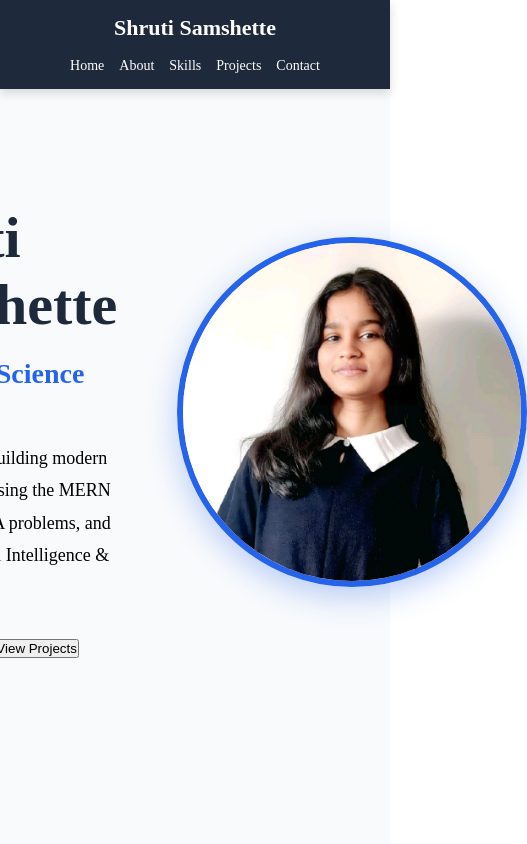
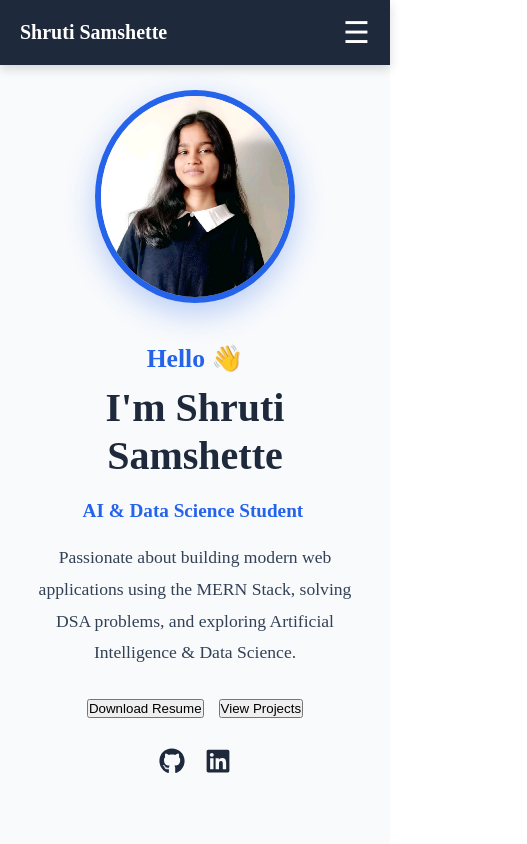
Before and after one commit to Shrutisamshette-12/portfolio-website, a React (Vite) app in the folder client/: page / in a window 390 px wide. Shown: the top 844 px of the page, 527 px wide, since content can reach past the window. Built offline with nearby package versions, Linux system fonts and the light colour scheme.

Commit message:
Making prper UI

```diff
--- a/client/src/components/Navbar.jsx
+++ b/client/src/components/Navbar.jsx
@@ -1,18 +1,56 @@
+import { useState } from "react";
+
 function Navbar() {
+  const [menuOpen, setMenuOpen] = useState(false);
+
   return (
     <nav className="navbar">
       <div className="navbar-container">
 
+        {/* Logo */}
         <div className="logo">
           <h2>Shruti Samshette</h2>
         </div>
 
-        <ul className="nav-links">
-          <li><a href="#home">Home</a></li>
-          <li><a href="#about">About</a></li>
-          <li><a href="#skills">Skills</a></li>
-          <li><a href="#projects">Projects</a></li>
-          <li><a href="#contact">Contact</a></li>
+        {/* Hamburger Menu */}
+        <div
+          className="hamburger"
+          onClick={() => setMenuOpen(!menuOpen)}
+        >
+          {menuOpen ? "✕" : "☰"}
+        </div>
+
+        {/* Navigation Links */}
+        <ul className={`nav-links ${menuOpen ? "active" : ""}`}>
+          <li>
+            <a href="#home" onClick={() => setMenuOpen(false)}>
+              Home
+            </a>
+          </li>
+
+          <li>
+            <a href="#about" onClick={() => setMenuOpen(false)}>
+              About
+            </a>
+          </li>
+
+          <li>
+            <a href="#skills" onClick={() => setMenuOpen(false)}>
+              Skills
+            </a>
+          </li>
+
+          <li>
+            <a href="#projects" onClick={() => setMenuOpen(false)}>
+              Projects
+            </a>
+          </li>
+
+          <li>
+            <a href="#contact" onClick={() => setMenuOpen(false)}>
+              Contact
+            </a>
+          </li>
         </ul>
 
       </div>
--- a/client/src/index.css
+++ b/client/src/index.css
@@ -24,15 +24,16 @@ section{
 
 /* ================= MODERN HERO ================= */
 
+/* ================= HERO ================= */
+
 .hero {
   min-height: 100vh;
   display: flex;
-  justify-content: center;
   align-items: center;
-  padding: 100px 10%;
-  padding-top: 80px;
+  justify-content: space-between;
+  gap: 60px;
+  padding: 120px 8% 80px;
   background: var(--background);
-  gap: 60px;
 }
 
 .hero-left {
@@ -41,36 +42,37 @@ section{
 
 .hero-left h3 {
   color: var(--primary);
-  font-size: 26px;
+  font-size: 1.6rem;
   margin-bottom: 10px;
 }
 
 .hero-left h1 {
-  font-size: 58px;
+  font-size: clamp(2.5rem, 5vw, 4rem);
   color: var(--secondary);
   margin-bottom: 20px;
+  line-height: 1.2;
 }
 
 .typing {
   display: block;
-  font-size: 28px;
+  font-size: clamp(1.2rem, 3vw, 1.8rem);
   font-weight: 600;
   color: var(--primary);
   margin-bottom: 20px;
 }
 
 .hero-left p {
-  font-size: 18px;
+  font-size: 1.1rem;
+  color: var(--text);
   line-height: 1.8;
   max-width: 600px;
 }
 
 .hero-buttons {
-  margin-top: 35px;
-}
-
-.hero-buttons button {
-  margin-right: 15px;
+  margin-top: 30px;
+  display: flex;
+  gap: 15px;
+  flex-wrap: wrap;
 }
 
 .hero-right {
@@ -80,8 +82,9 @@ section{
 }
 
 .hero-right img {
-  width: 350px;
-  height: 350px;
+  width: 100%;
+  max-width: 350px;
+  aspect-ratio: 1/1;
   object-fit: cover;
   border-radius: 50%;
   border: 6px solid var(--primary);
@@ -89,13 +92,13 @@ section{
 }
 
 .social-icons {
-  margin-top: 30px;
   display: flex;
   gap: 20px;
+  margin-top: 30px;
 }
 
 .social-icons a {
-  font-size: 32px;
+  font-size: 30px;
   color: var(--secondary);
   transition: 0.3s;
 }
@@ -104,6 +107,50 @@ section{
   color: var(--primary);
   transform: translateY(-5px);
 }
+
+/* ================= RESPONSIVE ================= */
+
+@media (max-width: 768px) {
+
+  .hero {
+    flex-direction: column-reverse;
+    text-align: center;
+    padding: 100px 6% 60px;
+    gap: 40px;
+  }
+
+  .hero-left p {
+    max-width: 100%;
+  }
+
+  .hero-buttons {
+    justify-content: center;
+  }
+
+  .social-icons {
+    justify-content: center;
+  }
+
+  .hero-right img {
+    max-width: 250px;
+  }
+}
+
+@media (max-width: 480px) {
+
+  .hero {
+    padding: 90px 5% 50px;
+  }
+
+  .hero-right img {
+    max-width: 200px;
+  }
+
+  .social-icons a {
+    font-size: 26px;
+  }
+}
+
 /* ================= NAVBAR ================= */
 
 .navbar {
@@ -119,26 +166,31 @@ section{
 .navbar-container {
   max-width: 1200px;
   margin: auto;
+  padding: 18px 30px;
 
   display: flex;
   justify-content: space-between;
   align-items: center;
-
-  padding: 18px 30px;
 }
 
 .logo h2 {
   color: white;
   font-size: 24px;
   margin: 0;
+  font-weight: 700;
 }
 
 .nav-links {
   display: flex;
+  align-items: center;
   gap: 30px;
   list-style: none;
   margin: 0;
   padding: 0;
+}
+
+.nav-links li {
+  list-style: none;
 }
 
 .nav-links a {
@@ -153,27 +205,60 @@ section{
   color: #38bdf8;
 }
 
+/* Hamburger */
+
+.hamburger {
+  display: none;
+  color: white;
+  font-size: 30px;
+  cursor: pointer;
+  user-select: none;
+}
+
+/* ================= MOBILE ================= */
+
 @media (max-width: 768px) {
 
   .navbar-container {
-    flex-direction: column;
-    gap: 15px;
     padding: 15px 20px;
+    position: relative;
   }
 
   .logo h2 {
-    font-size: 22px;
+    font-size: 20px;
+  }
+
+  .hamburger {
+    display: block;
   }
 
   .nav-links {
+    display: none;
+
+    position: absolute;
+    top: 65px;
+    left: 0;
+
     width: 100%;
-    justify-content: center;
-    flex-wrap: wrap;
-    gap: 15px;
+
+    background: #1e293b;
+
+    flex-direction: column;
+    align-items: center;
+
+    gap: 20px;
+
+    padding: 20px 0;
+
+    box-shadow: 0 5px 10px rgba(0,0,0,0.2);
+  }
+
+  .nav-links.active {
+    display: flex;
   }
 
   .nav-links a {
-    font-size: 14px;
+    font-size: 16px;
   }
 }
 /* ================= CERTIFICATIONS ================= */
```
